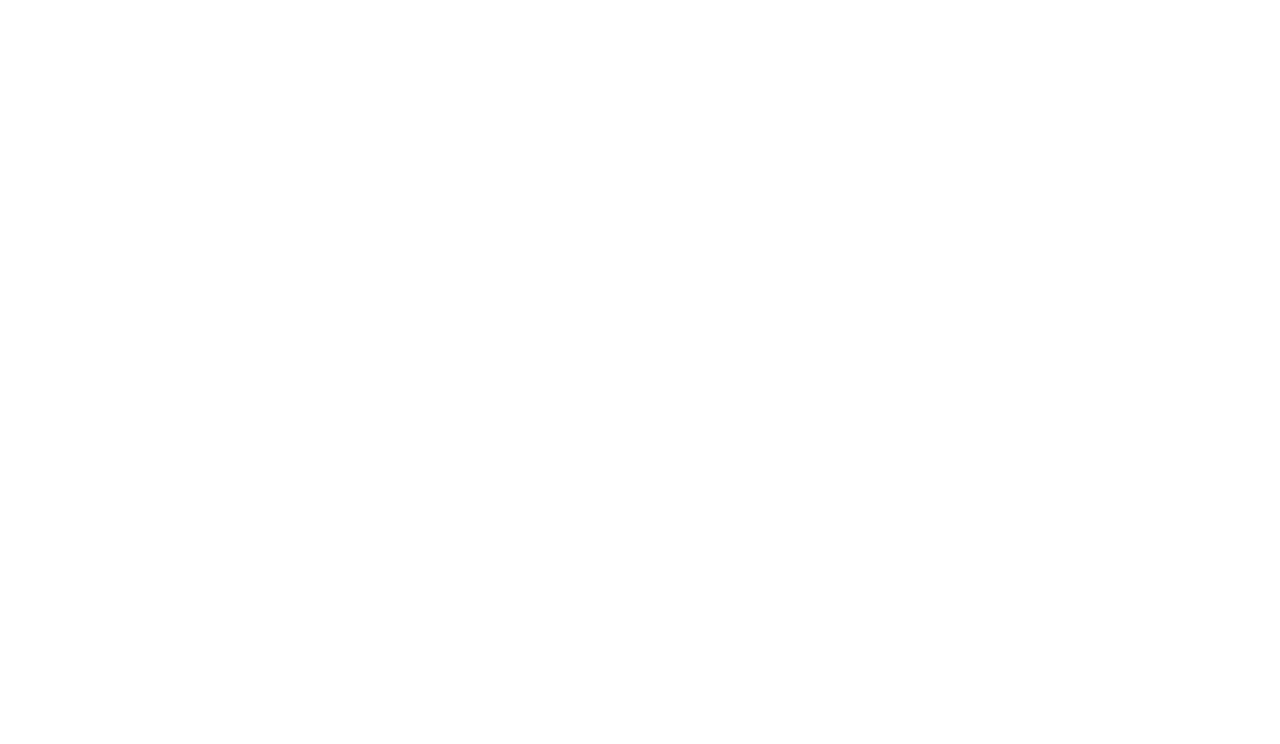
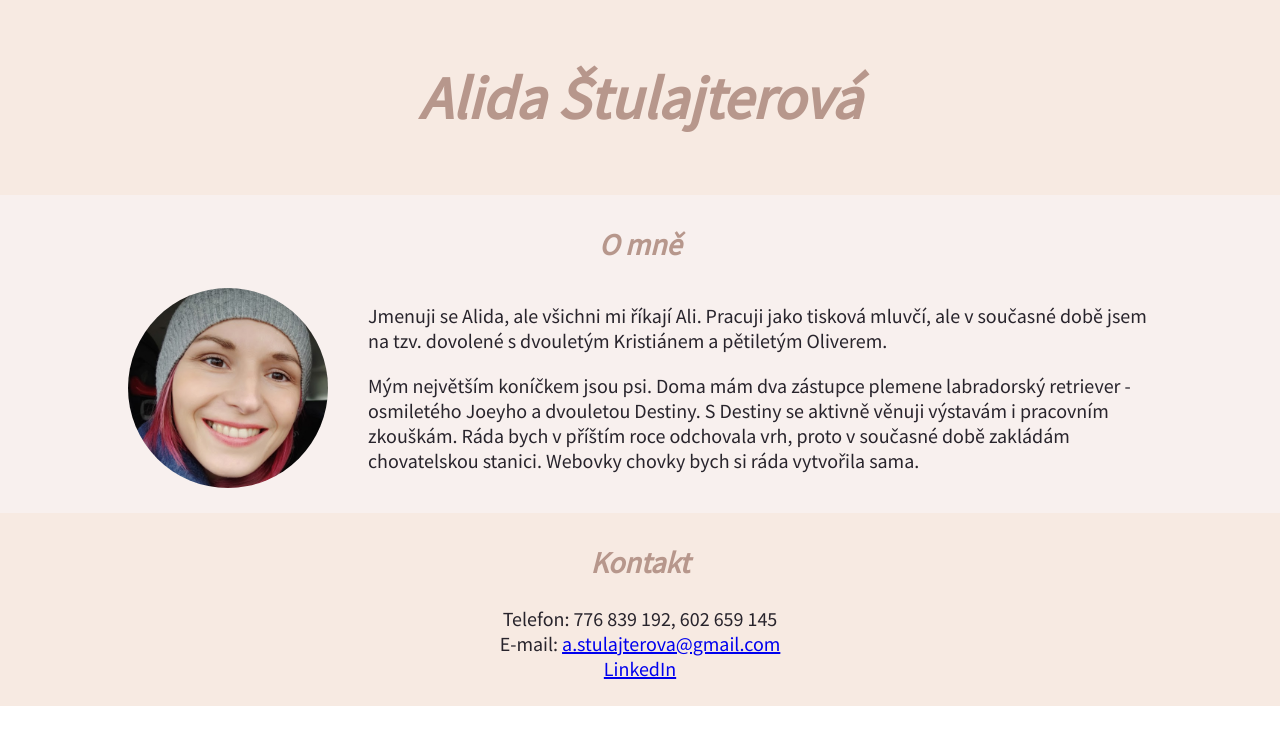
Before and after one commit to tvorimweb-2020-praha-jaro/projekt01-vizitka-AliStu, a plain HTML site: page index.html in a window 1280 px wide. Drawn offline with Linux system fonts and the light colour scheme.

Commit message:
Hotová vizitka

```diff
--- a/index.html
+++ b/index.html
@@ -1,13 +1,50 @@
-<!--
-Vytvoř osobní vizitku se:
+<!DOCTYPE html>
+<html lang="cs">
+<head>
+    <meta charset="UTF-8">
+    <meta name="viewport" content="width=device-width, initial-scale=1.0">
+    <title>Vizitka</title>
+    <link href="https://fonts.googleapis.com/css?family=Source+Sans+Pro&display=swap" rel="stylesheet">
+    <link rel="stylesheet" href="style.css">
+</head>
 
-- jménem,
-- krátkým odstavcem o sobě,
-- odkazem na svůj profil,
-- vlastní fotkou (aby tě lektoři poznali),
-- odkazem na svůj e-mail.
+<body>
+    <!--hlavička stránky-->
+    <header class="hlavicka">
+       <h1> Alida Štulajterová </h1>
+    </header>
 
-Vizitku ostyluj pomocí CSS:
+    <!--sekce o mně-->
+    <section class="omne">
+        <h2>O mně</h2>
+        <img class="Foto" src="Foto.jpg" alt="Foto Alidy Štulajterové">
+
+        <p class="odstavec1">
+        Jmenuji se Alida, ale všichni mi říkají Ali. Pracuji jako tisková mluvčí, ale v současné době jsem na tzv. dovolené
+        s dvouletým Kristiánem a pětiletým Oliverem.
+        </p>
+
+        <p class="odstavec2">
+        Mým největším koníčkem jsou psi. Doma mám dva zástupce plemene labradorský retriever - osmiletého Joeyho a dvouletou Destiny.
+        S Destiny se aktivně věnuji výstavám i pracovním zkouškám. Ráda bych v příštím roce odchovala vrh, proto v současné době
+        zakládám chovatelskou stanici. Webovky chovky bych si ráda vytvořila sama.
+        </p>
+    </section>
+
+    <!--kontakt-->
+    <section class="kontakt">
+        <h2>Kontakt</h2>
+        <p>
+            Telefon: 776 839 192, 602 659 145</br>
+            E-mail: <a href="mailto:a.stulajterova@gmail.com">a.stulajterova@gmail.com</a></br>
+            <a href="https://www.linkedin.com/in/alidastulajterova/">LinkedIn</a>
+        </p>
+    </section>
+
+</body>
+</html>
+
+<!--Vizitku ostyluj pomocí CSS:
 
 - Nastav barvu pozadí, popředí
 - Uprav velikost písma, zarovnání textu
--- /dev/null
+++ b/style.css
@@ -0,0 +1,64 @@
+body {color:#28242c;
+    font-family: 'Source Sans Pro', sans-serif;
+    font-size: 20px;
+    line-height: 1,5;
+    margin: 0;
+}
+
+h1 {
+    font-style: italic;
+}
+
+h2 {
+    font-style: italic;
+    color: #b7978c;
+    text-align: center;
+}
+
+
+.hlavicka {
+    background-color: #f7eae2;
+    background-size: cover;
+    color: #b7978c;
+    text-align: center;
+    margin: 0;
+    padding: 20px;
+   font-size: 30px;
+}
+
+.omne {
+    background-color: #f8f0ee;
+    margin: 0;
+    padding: 5px 10%;
+    overflow: auto;
+    text-align: left;
+}
+
+.Foto {
+    width: 200px;
+    border-radius: 50%;
+    float: left;
+    margin: 0px 40px 20px 0;
+    padding: 0;
+    }
+
+.odstavec1 {
+   padding: 0;
+    margin: 40px 0 20px 0;
+}
+
+.odstavec2 {
+    padding: 0;
+    margin: 20px 0 10px 0;
+}
+
+.kontakt {
+    background-color: #f7eae2;
+    margin: 0;
+    padding: 5px 10%;
+    overflow: auto;
+}
+
+.kontakt p {
+    text-align: center;
+}
```
Also changed, not shown: Foto.jpg (added).
